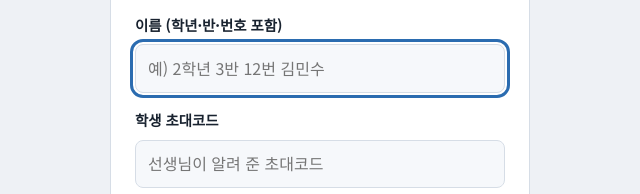
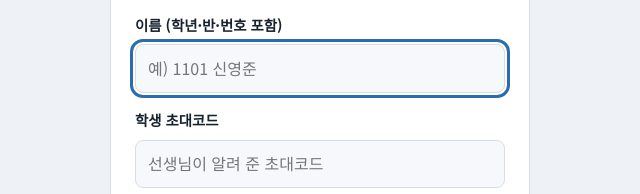
Before and after one commit to shiny01916633-del/3d-classroom, a plain HTML site: page index.html in a window 1280 px wide. Shown: the part 369-563 px from the top of the page, 320-960 px from the left. Drawn offline with Linux system fonts and the light colour scheme; a web font is replaced by a local one.

Commit message:
Add files via upload

```diff
--- a/index.html
+++ b/index.html
@@ -389,7 +389,7 @@ function renderGate(msg,mode){
   mode=mode||lsGet("cbt-mode")||"student";
   const teacherMode=mode==="teacher";
   const prevName=studentName()==="선생님"?"":studentName();
-  const nameI=el("input",{id:"g-name",type:"text",maxlength:"30",placeholder:"예) 2학년 3반 12번 김민수",value:prevName,autocomplete:"off"});
+  const nameI=el("input",{id:"g-name",type:"text",maxlength:"30",placeholder:"예) 1101 신영준",value:prevName,autocomplete:"off"});
   const codeI=el("input",{id:"g-code",type:"text",maxlength:"20",placeholder:teacherMode?"선생님 코드":"선생님이 알려 준 초대코드",autocomplete:"off",autocapitalize:"characters"});
   const err=el("div",{class:"gate-err",role:"alert",text:msg||""});
   const btn=el("button",{class:"btn primary",type:"submit",text:teacherMode?"선생님으로 입장":"학생으로 입장"});
```
